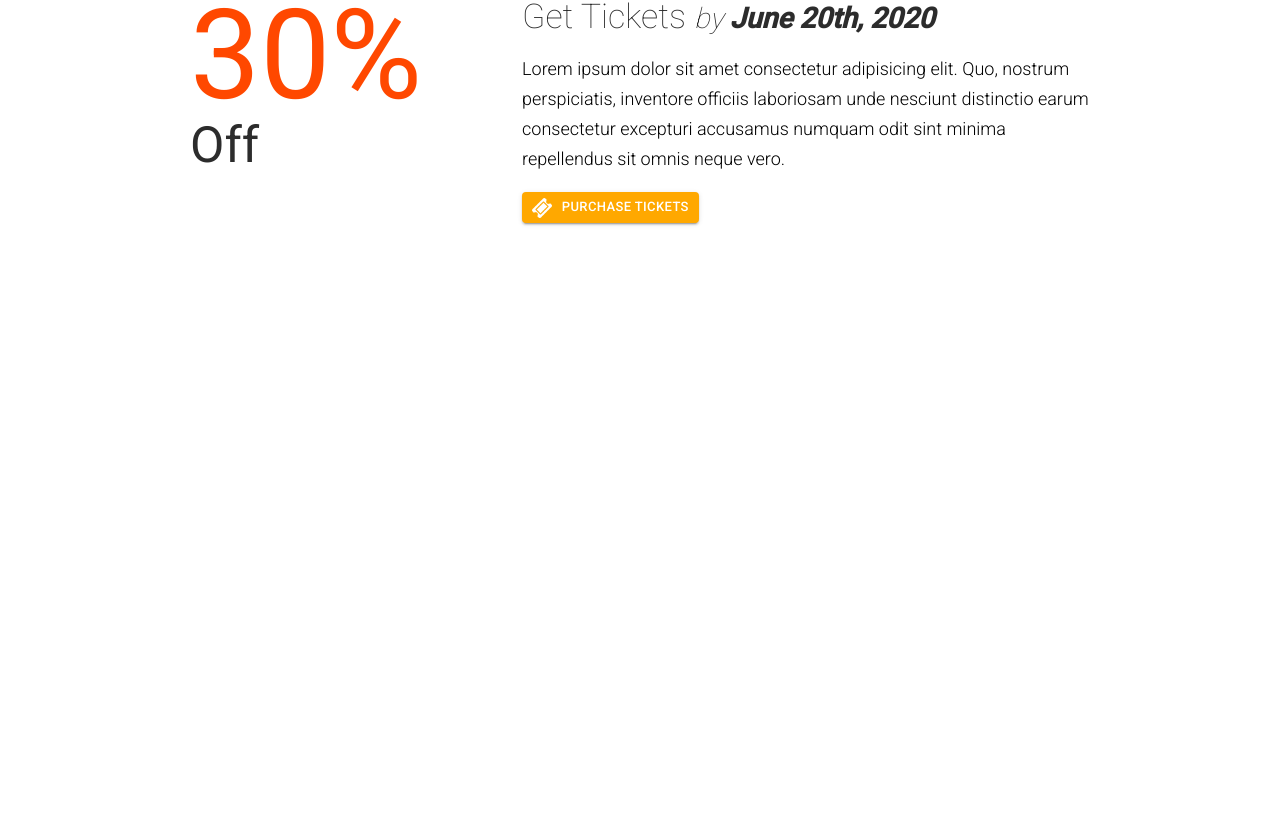
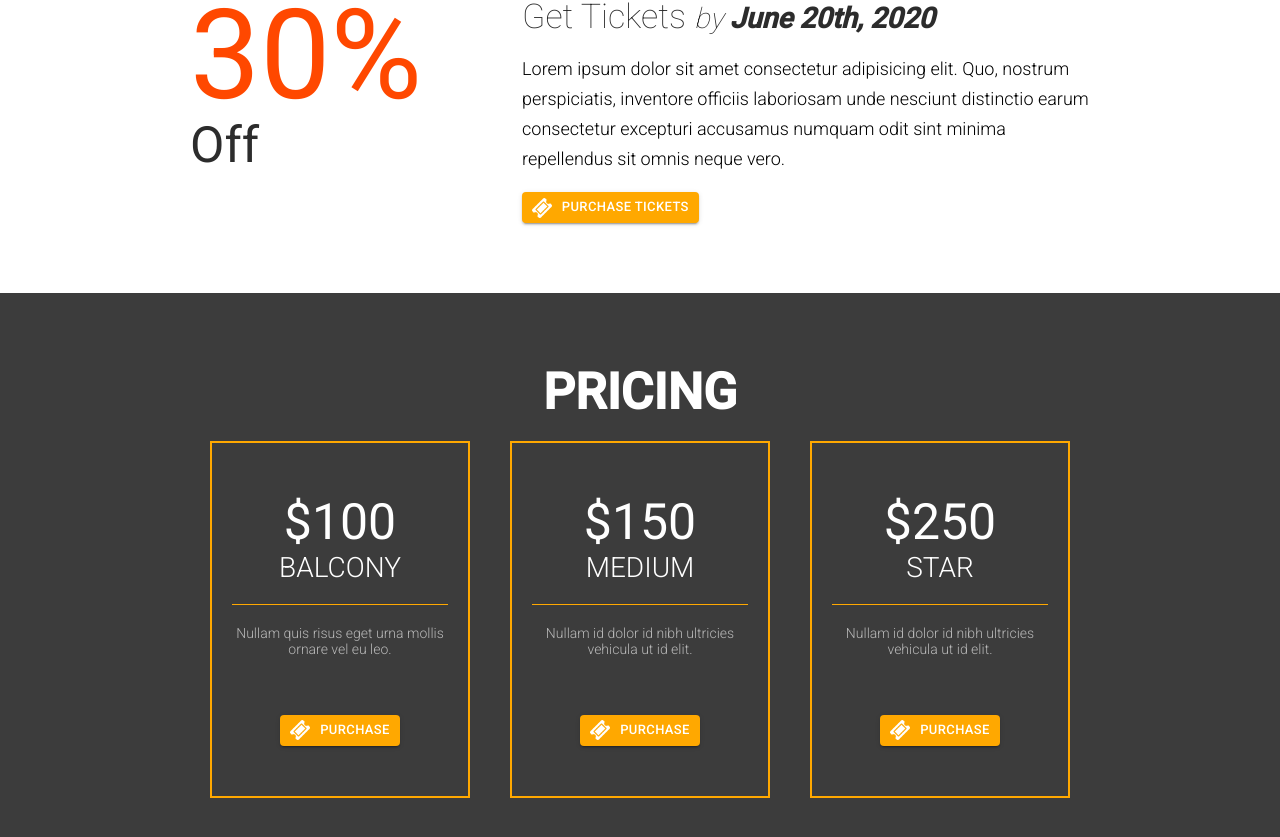
Before and after one commit to locaulker/react-the-venue, a React (Create React App) app: page / in a window 1280 px wide. Shown: the part 1875-2712 px from the top of the page. Before the commit the page ends 2400 px from the top, so only its background shows below. Built offline with nearby package versions, Linux system fonts and the light colour scheme.

Commit message:
completed pricing section

```diff
--- a/src/App.js
+++ b/src/App.js
@@ -1,18 +1,23 @@
-import React, { Component } from 'react'
-import './resources/styles.scss'
-import Header from './components/header/Header'
-import Hero from './components/hero/Hero'
-import VenuInfo from './components/venue-info/VenuInfo'
-import HighLights from './components/highlights/HighLights'
+import React, { Component } from "react"
+import "./resources/styles.scss"
+import Header from "./components/header/Header"
+import Hero from "./components/hero/Hero"
+import VenuInfo from "./components/venue-info/VenuInfo"
+import HighLights from "./components/highlights/HighLights"
+import Princing from "./components/pricing/Princing"
 
 class App extends Component {
 	render() {
 		return (
-      <div className="App" style={{ height: "150rem", backgroundColor: "$mainWhite" }}>
+			<div
+				className="App"
+				style={{ height: "150rem", backgroundColor: "$mainWhite" }}
+			>
 				<Header />
 				<Hero />
 				<VenuInfo />
 				<HighLights />
+				<Princing />
 			</div>
 		)
 	}
--- /dev/null
+++ b/src/components/pricing/Princing.js
@@ -0,0 +1,60 @@
+import React, { Component } from "react"
+import Zoom from 'react-reveal/Zoom'
+import MyButton from '../utils/MyButton'
+
+class Princing extends Component {
+  state = {
+    prices: [100, 150, 250],
+    seats: ["Balcony", "Medium", "Star"],
+    desc: [
+      "Nullam quis risus eget urna mollis ornare vel eu leo.",
+      "Nullam id dolor id nibh ultricies vehicula ut id elit.",
+      "Nullam id dolor id nibh ultricies vehicula ut id elit."
+    ],
+    linkto: ["http://sales/b", "http://sales/m", "http://sales/s"],
+    delay: [500, 0, 800]
+  }
+
+  showBoxes = () => (
+    this.state.prices.map((box, i) => (
+
+      <Zoom delay={this.state.delay[i]} key={1}>
+        <div className="pricing_item">
+          <div className="pricing_inner_wrapper">
+            <div className="pricing_title">
+              <span>${this.state.prices[i]}</span>
+              <span>{this.state.seats[i]}</span>
+            </div>
+            <div className="pricing_description">
+              <span>{this.state.desc[i]}</span>
+            </div>
+            <div className="pricing_buttons">
+              <MyButton
+                text="Purchase"
+                bck="#ffa800"
+                color="#fff"
+                link={this.state.linkto[i]}
+              />
+            </div>
+          </div>
+        </div>
+      </Zoom>
+
+    ))
+  )
+
+  render() {
+    return (
+      <div className="bck_black">
+        <div className="center_wrapper pricing_section">
+          <h2>Pricing</h2>
+          <div className="pricing_wrapper">
+            {this.showBoxes()}
+          </div>
+        </div>
+      </div>
+    )
+  }
+}
+
+export default Princing
```
Lines whose indentation alone changed are shown as unchanged.
